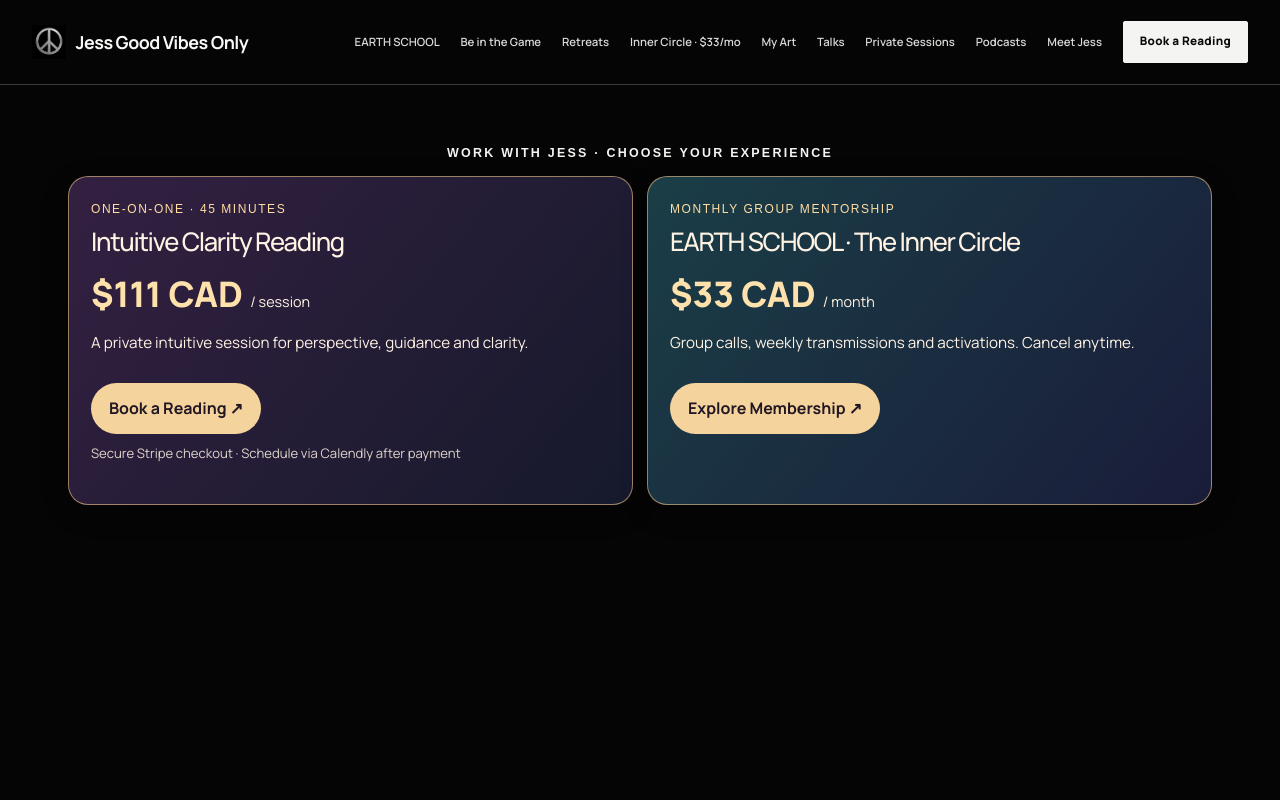
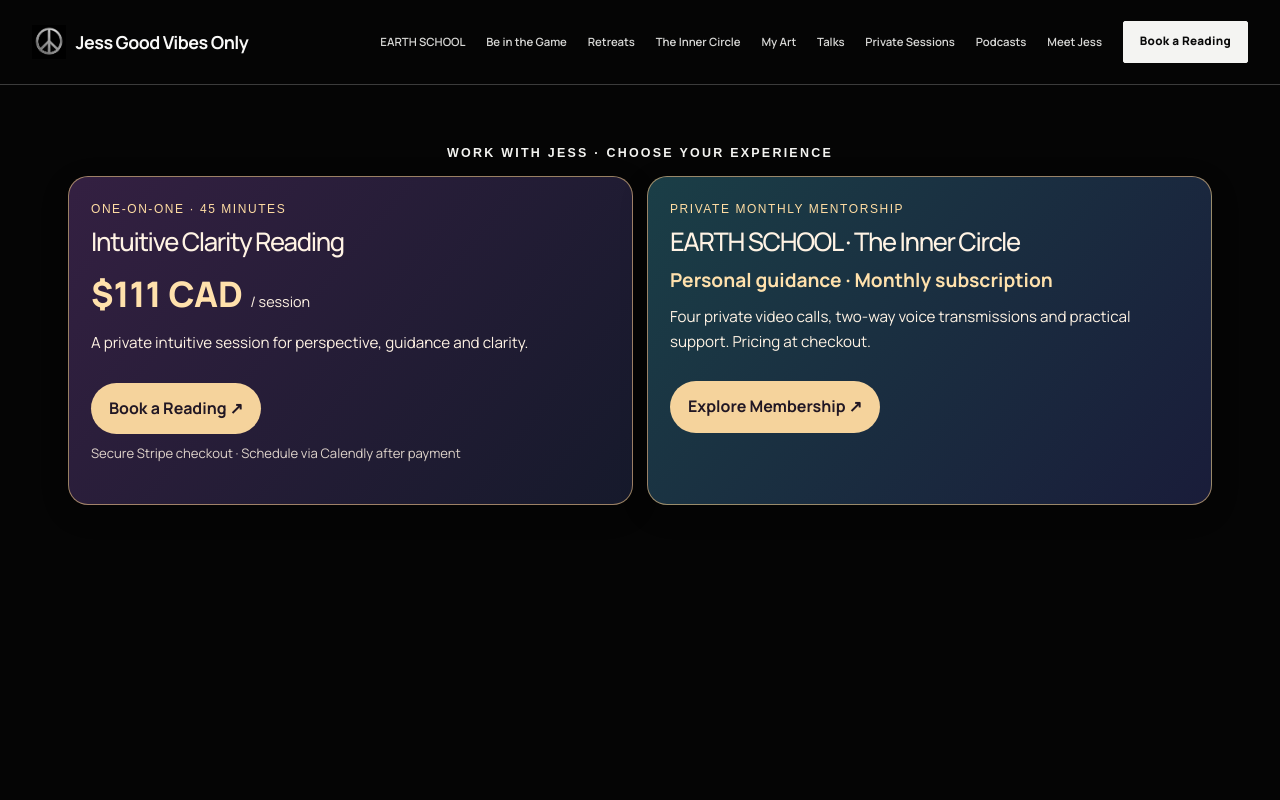
Before and after one commit to jessgoodvibesonly/jessgoodvibesonly, a Next.js app: page / in a window 1280 px wide. Shown: the top 800 px of the page. Built offline with nearby package versions, Linux system fonts and the light colour scheme; a web font is replaced by a local one.

Commit message:
Unify Inner Circle private membership checkout and correct duplicated subscription messaging

```diff
--- a/app/page.tsx
+++ b/app/page.tsx
@@ -233,7 +233,7 @@ export default function Home() {
             <a className="nav-link" href="#earth-school">EARTH SCHOOL</a>
             <a className="nav-link" href="#guest-transmissions">Be in the Game</a>
             <a className="nav-link" href="#mens-day-title">Retreats</a>
-            <a className="nav-link" href="/inner-circle">Inner Circle · $33/mo</a>
+            <a className="nav-link" href="/inner-circle">The Inner Circle</a>
             <a className="nav-link" href="#art">My Art</a>
             <a className="nav-link" href="#talks">Talks</a>
             <a className="nav-link" href="#private-sessions">Private Sessions</a>
@@ -256,7 +256,7 @@ export default function Home() {
               <a href="#guest-transmissions">Be in the Game</a>
               <a href="/earth-school-mens-day">Men’s Day · November 28</a>
               <a href="/earth-school-womens-day">Women’s Day · December 5</a>
-              <a href="/inner-circle">Inner Circle · $33/mo</a>
+              <a href="/inner-circle">The Inner Circle</a>
               <a href="#art">My Art</a>
               <a href="#talks">Talks</a>
               <a href="#private-sessions">Private Sessions</a>
@@ -290,10 +290,10 @@ export default function Home() {
             <p style={{fontSize:"0.82rem",opacity:0.85,marginTop:"8px"}}>Secure Stripe checkout · Schedule via Calendly after payment</p>
           </article>
           <article style={{border:"1px solid rgba(221,183,128,.65)",borderRadius:"20px",padding:"22px",background:"linear-gradient(130deg,rgba(31,73,83,.85),rgba(27,30,61,.94))",color:"#fff3e4",boxShadow:"0 8px 30px #0002"}}>
-            <p style={{fontSize:"0.75rem",letterSpacing:"0.13em",fontFamily:"sans-serif",color:"#ffdda3",margin:"0 0 8px"}}>MONTHLY GROUP MENTORSHIP</p>
+            <p style={{fontSize:"0.75rem",letterSpacing:"0.13em",fontFamily:"sans-serif",color:"#ffdda3",margin:"0 0 8px"}}>PRIVATE MONTHLY MENTORSHIP</p>
             <h2 style={{fontSize:"clamp(1.35rem,2vw,1.7rem)",margin:"0 0 8px",color:"inherit"}}>EARTH SCHOOL · The Inner Circle</h2>
-            <p style={{fontSize:"2.2rem",fontWeight:800,margin:"6px 0",color:"#ffe1ac"}}>$33 CAD <span style={{fontSize:"0.9rem",fontWeight:400,color:"#fff3e4"}}>/ month</span></p>
-            <p style={{fontSize:"0.95rem",lineHeight:1.6}}>Group calls, weekly transmissions and activations. Cancel anytime.</p>
+            <p style={{fontSize:"1.2rem",fontWeight:700,margin:"8px 0",color:"#ffe1ac"}}>Personal guidance · Monthly subscription</p>
+            <p style={{fontSize:"0.95rem",lineHeight:1.6}}>Four private video calls, two-way voice transmissions and practical support. Pricing at checkout.</p>
             <a href="/inner-circle" style={{display:"inline-block",marginTop:"10px",padding:"12px 18px",borderRadius:"99px",background:"#f5d39c",color:"#211724",fontWeight:700,textDecoration:"none"}}>Explore Membership ↗</a>
           </article>
         </div>
@@ -467,10 +467,10 @@ export default function Home() {
         <p className="chapter-label">EARTH SCHOOL · MONTHLY SPIRITUAL MENTORSHIP</p>
         <h2 id="inner-circle-title">THE INNER CIRCLE</h2>
         <p style={{fontSize:"1.3rem",fontStyle:"italic"}}>The art of remembering who you are.</p>
-        <p className="section-text">Join THE HIGH PRIESTjESS for monthly live group mentorship, weekly audio transmissions, guided activations, synchronicity explorations and real-world practices. All levels of awareness welcome.</p>
-        <p style={{fontSize:"1.8rem",fontWeight:700,margin:"1.2rem auto"}}>$33 CAD / month</p>
-        <p>Cancel anytime · Separate from private readings and one-on-one mentorship</p>
-        <div className="cta-row"><a className="btn" href="/inner-circle">Explore the Inner Circle ↗</a></div>
+        <p className="section-text">Join THE HIGH PRIESTjESS for private monthly consciousness mentorship: four one-to-one video calls, two-way voice transmissions, ongoing messages and personalized real-world practices. All levels of awareness welcome.</p>
+        <p style={{fontSize:"1.2rem",fontWeight:700,margin:"1.2rem auto"}}>Monthly subscription · Price shown in Stripe checkout</p>
+        <p>The Inner Circle is your private monthly mentorship · Separate from one-time readings</p>
+        <div className="cta-row"><a className="btn" href="/inner-circle">Explore the Inner Circle ↗</a><a className="btn secondary" href="https://buy.stripe.com/28EcN51EEdCQe6q7iF4AU08" target="_blank" rel="noopener noreferrer">Join Now · Secure Checkout ↗</a></div>
       </section>
 
       <section id="art" className="art-showcase" aria-labelledby="art-showcase-title">
```
